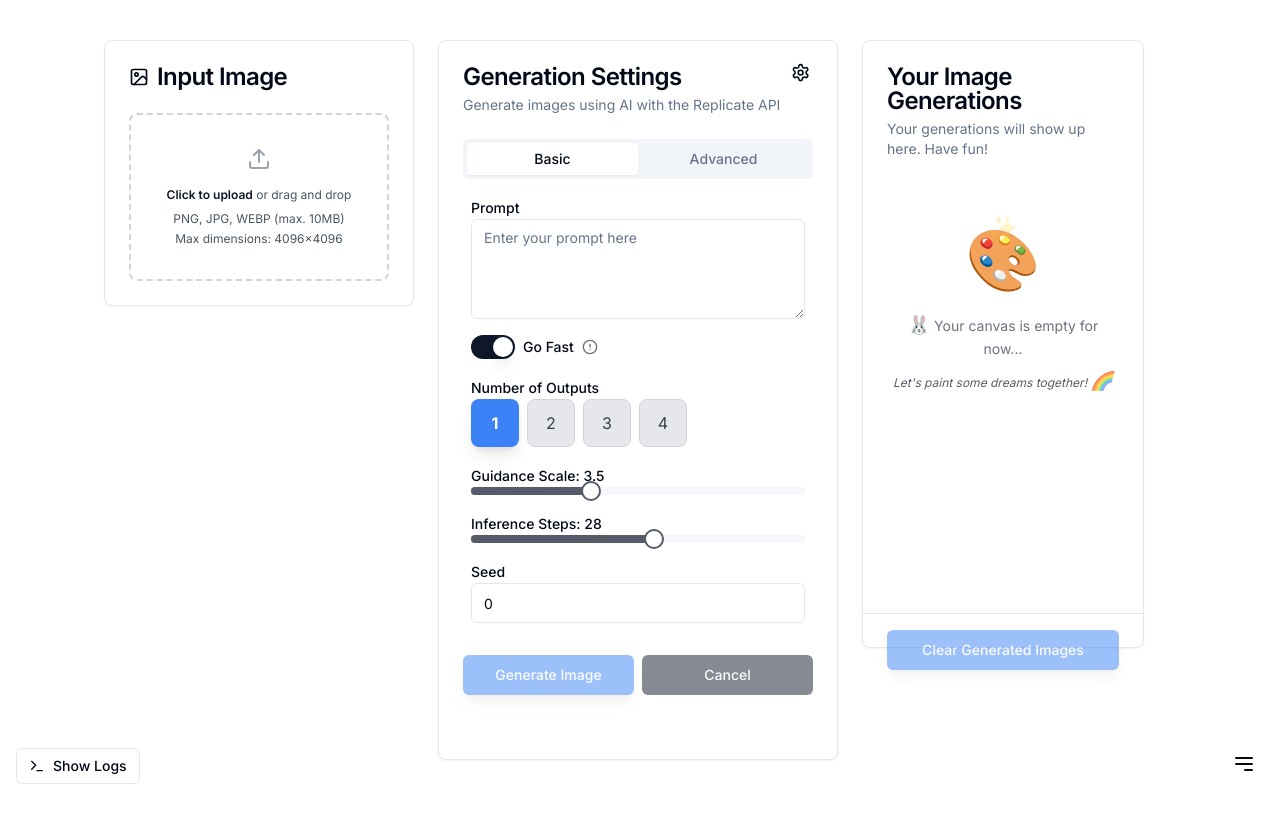
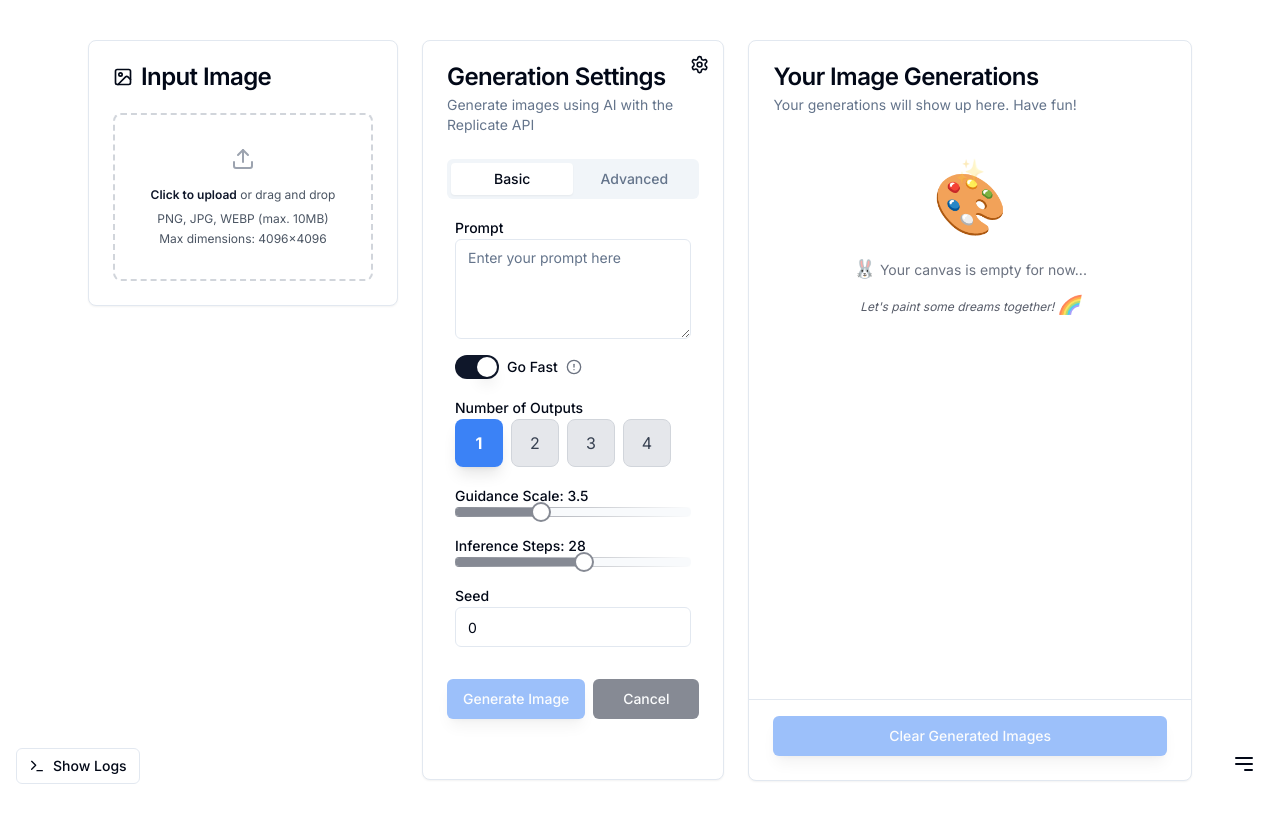
Before and after one commit to ashakoen/next-js-flux1-replicate, a Next.js app: page / in a window 1280 px wide. Shown: the top 822 px of the page. Before the commit the page ends 800 px from the top, so only its background shows below. Built offline with nearby package versions, Linux system fonts and the light colour scheme.

Commit message:
Layout changes

```diff
--- a/src/app/globals.css
+++ b/src/app/globals.css
@@ -63,7 +63,7 @@
 @layer components {
   @layer components {
     .main-layout {
-      @apply container mx-0 px-4 lg:px-8;  /* Changed mx-auto to mx-0 */
+      @apply container mx-0 px-4 lg:px-4;  /* Changed mx-auto to mx-0 */
       @apply w-full lg:w-[95%] xl:w-[90%] 2xl:w-[85%];  /* Changed max-w to w */
       @apply lg:ml-[2rem] xl:ml-[4rem] 2xl:ml-[0rem];  /* Use fixed margins instead of percentages */
     }
@@ -85,11 +85,11 @@
   .custom-slider {
     -webkit-appearance: none;
     width: 100%;
-    height: 8px;
+    height: 10px;
     background: linear-gradient(to right, hsl(222.2, 47.4%, 11.2%), hsl(210, 40%, 98%));
     border-radius: 4px;
     outline: none;
-    opacity: 0.7;
+    opacity: 0.5;
     transition: opacity 0.2s;
   }
 
--- a/src/app/page.tsx
+++ b/src/app/page.tsx
@@ -820,9 +820,9 @@ export default function Component() {
 
 	return (
 		<>
-			<div className="container mx-auto px-2 pt-10 pb-20 min-h-screen max-h-screen overflow-y-auto">
-				<div className="flex flex-col xl:flex-row gap-6">
-					<div className="w-full xl:w-[310px]">
+<div className="container mx-auto px-2 pt-10 pb-20">
+<div className="flex flex-col xl:flex-row gap-6">
+        <div className="flex flex-col gap-6 xl:w-[320px]"> {/* Fixed width for left column */}
 						<ImageUploadCard
 							onImageSelect={handleImageSelect}
 							selectedImage={selectedImage}
@@ -831,7 +831,7 @@ export default function Component() {
 							disabled={formData.model === 'recraftv3'}
 						/>
 					</div>
-					<div className="w-full xl:w-[400px]">
+					<div className="flex flex-col gap-6 xl:w-[600px]">
 						<GenerationSettingsCard
 							formData={formData}
 							isLoading={isLoading}
@@ -856,7 +856,7 @@ export default function Component() {
 
 
 					{/* Generated Images Card - Right 2/3 */}
-					<div className="w-full xl:flex-1">
+					<div className="flex flex-col gap-6 xl:w-[880px]">   {/* Added minimum width */}
 
 						<GeneratedImagesCard
 							images={generatedImages}
--- a/src/components/cards/GeneratedImagesCard.tsx
+++ b/src/components/cards/GeneratedImagesCard.tsx
@@ -84,14 +84,15 @@ const canRegenerate = (model: string | undefined, privateLoraName?: string) => {
     }, [isConfirming]);
 
     return (
-        <Card className="w-[calc(100%-2rem)] h-[calc(100vh-12rem)] mt-8 sm:mt-0">
+        <Card className="h-full flex flex-col">
             <CardHeader className="relative">
                 <CardTitle>Your Image Generations</CardTitle>
                 <CardDescription>Your generations will show up here. Have fun! </CardDescription>
             </CardHeader>
-            <CardContent className="overflow-y-auto pt-3 h-[calc(100%-12rem)]">
+            <CardContent className="h-[560px] overflow-y-auto">
                 {images.length > 0 ? (
-                    <div className="grid grid-cols-2 sm:grid-cols-3 lg:grid-cols-4 xl:grid-cols-5 gap-3 md:gap-4">
+                    <div className="h-full overflow-y-auto">
+                    <div className="grid grid-cols-2 md:grid-cols-3 gap-8 p-2">
                         <AnimatePresence mode="popLayout">
                             {/* Loading Placeholders */}
                             {isGenerating && Array.from({ length: numberOfOutputs }).map((_, index) => (
@@ -102,7 +103,7 @@ const canRegenerate = (model: string | undefined, privateLoraName?: string) => {
                                     animate={{ opacity: 1, scale: 1 }}
                                     exit={{ opacity: 0, scale: 0.9 }}
                                     transition={{ duration: 0.2 }}
-                                    className="relative group max-w-[180px] mx-auto w-full"
+                                    className="relative group aspect-square w-full"
                                 >
                                     <div className="cursor-pointer">
                                         <div className="relative w-full pb-[100%] bg-gradient-to-br from-gray-100 to-gray-200 dark:from-gray-800 dark:to-gray-700 rounded-lg overflow-hidden">
@@ -151,7 +152,7 @@ const canRegenerate = (model: string | undefined, privateLoraName?: string) => {
                                     animate={{ opacity: 1, scale: 1 }}
                                     exit={{ opacity: 0, scale: 0.9 }}
                                     transition={{ duration: 0.2 }}
-                                    className="relative group max-w-[180px] mx-auto w-full"
+                                    className="relative group aspect-square w-full "
                                 >
 
                                     <Dialog>
@@ -397,6 +398,7 @@ const canRegenerate = (model: string | undefined, privateLoraName?: string) => {
                             ))}
                         </AnimatePresence>
                     </div>
+                    </div>
                 ) : (
                     <div className="flex flex-col items-center justify-center pt-10 space-y-4">
                         {isGenerating ? (
@@ -485,7 +487,7 @@ const canRegenerate = (model: string | undefined, privateLoraName?: string) => {
                     </div>
                 )}
             </CardContent>
-            <CardFooter className="flex justify-end border-t pt-4 mt-4">
+            <CardFooter className="border-t pt-4">
                 <Button
                     className={`btn-theme ${isConfirming ? 'bg-red-600 hover:bg-red-700' : ''}`}
                     onClick={() => {
--- a/src/components/cards/GenerationSettingsCard.tsx
+++ b/src/components/cards/GenerationSettingsCard.tsx
@@ -105,7 +105,7 @@ export function GenerationSettingsCard({
 
 	return (
 		<Card className="w-full relative">
-			<div className="absolute -top-3 -right-2">
+			<div className="absolute -top-5 -right-5">
 				<ApiSettingsModal
 					apiKey={apiKey}
 					showApiKeyAlert={showApiKeyAlert}
```
